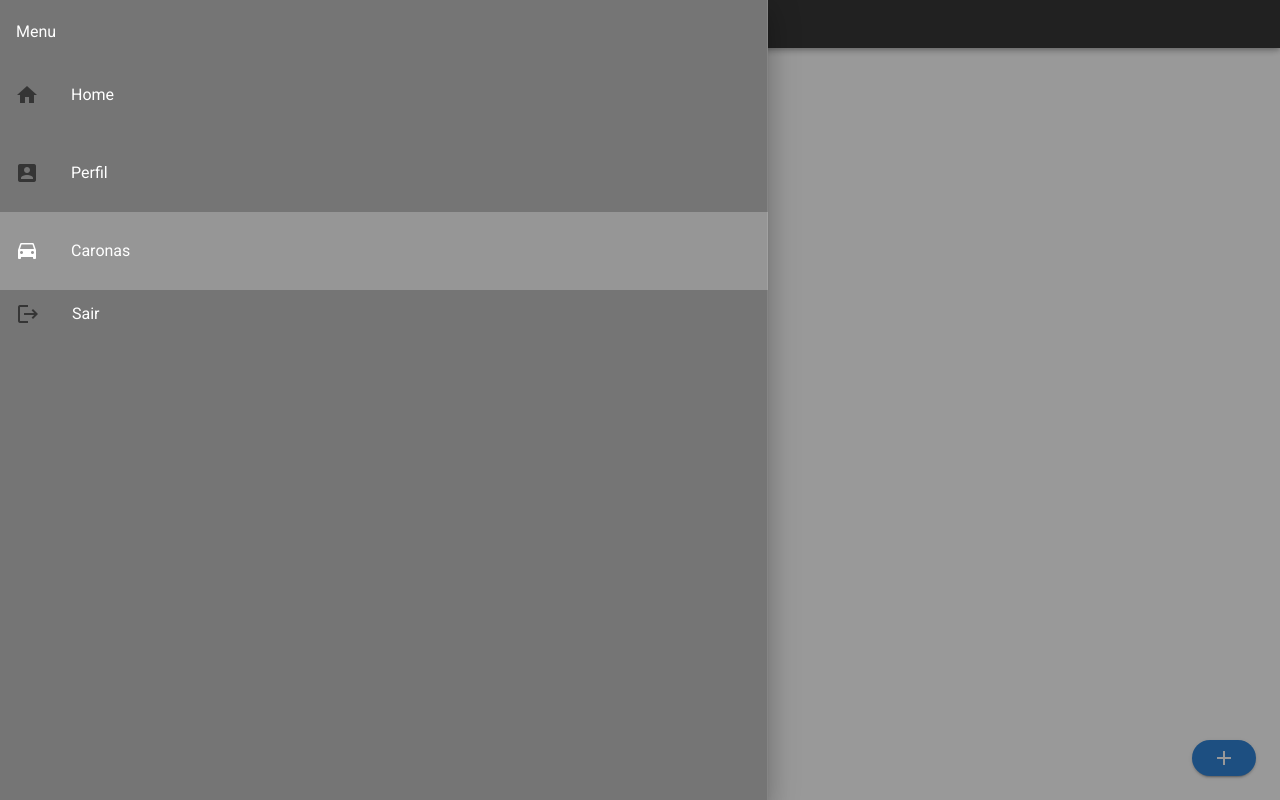
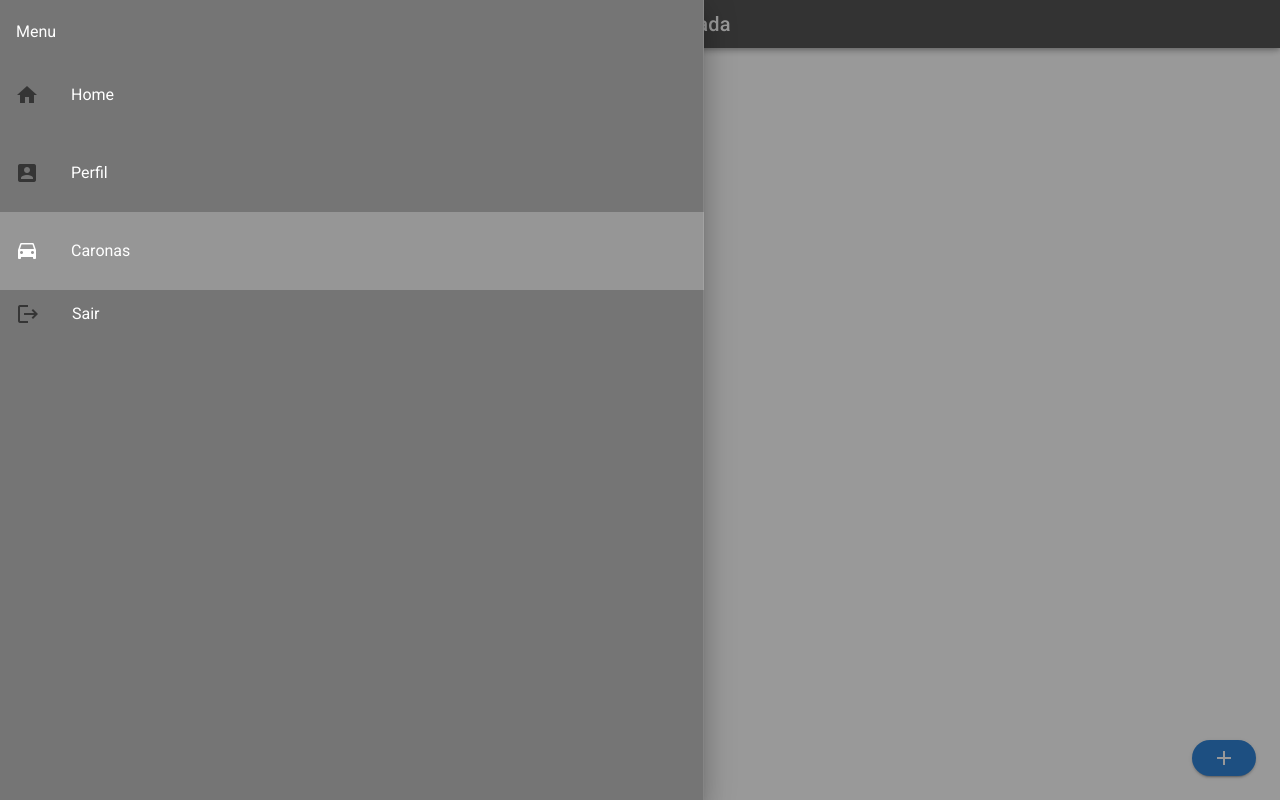
Before and after one commit to ifpi-picos/proxima-parada-front-end-vue, a Vue app: page /home/ride in a window 1280 px wide. Both pictures are taken after a click on the button 28 px from the left and 24 px from the top of the page. Built offline with nearby package versions, Linux system fonts and the light colour scheme.

Commit message:
fazendo alteracoes nas cores e na font

```diff
--- a/src/layouts/HomeLayout.vue
+++ b/src/layouts/HomeLayout.vue
@@ -1,7 +1,7 @@
 <!-- eslint-disable vue/no-unused-components -->
 <template>
   <v-app>
-    <v-navigation-drawer class="grey darken-1" v-model="drawer" app dark temporary width="60%">
+    <v-navigation-drawer class="grey darken-1" v-model="drawer" app dark temporary width="55%">
       <v-list>
         <v-list-item-group>
           <v-list-item>
@@ -52,7 +52,7 @@
       </v-list>
     </v-navigation-drawer>
 
-    <v-app-bar class="grey darken-4 " dense dark app>
+    <v-app-bar class="grey darken-3 " dense dark app>
       <v-app-bar-nav-icon @click.stop="drawer = !drawer"></v-app-bar-nav-icon>
       <v-spacer></v-spacer>
       <v-toolbar-title class="title">Próxima Parada</v-toolbar-title>
```
